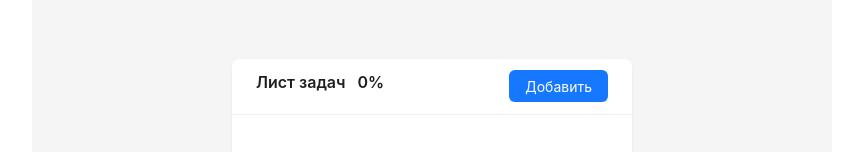
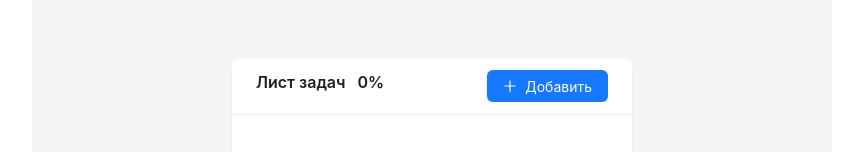
Before and after one commit to AlexandrInita/react-ts-todolist, a React (Vite) app: page / in a window 1280 px wide. Shown: the part 139-291 px from the top of the page, without its empty margins (208-1071 px from the left). Built offline with nearby package versions, Linux system fonts and the light colour scheme.

Commit message:
add icons

```diff
--- a/package.json
+++ b/package.json
@@ -10,6 +10,7 @@
     "preview": "vite preview"
   },
   "dependencies": {
+    "@ant-design/icons": "^5.2.6",
     "@reduxjs/toolkit": "^2.0.1",
     "antd": "^5.12.8",
     "react": "^18.2.0",
--- a/src/components/MainPage/NewTaskEditor.tsx
+++ b/src/components/MainPage/NewTaskEditor.tsx
@@ -7,6 +7,9 @@ import {
   Button
 } from 'antd'
 import { TTask } from '../../types/task'
+import {
+  PlusOutlined,
+} from '@ant-design/icons'
 
 type TProps = {
   addNewTask: (newTask: TTask) => void,
@@ -43,6 +46,7 @@ const NewTaskEditor: FC<TProps> = ({ addNewTask }: TProps ) => {
       />
       <Button
         type="primary"
+        icon={<PlusOutlined />}
         style={{ marginTop: '8px' }}
         onClick={addTask}
       >
--- a/src/pages/MainPage.tsx
+++ b/src/pages/MainPage.tsx
@@ -11,10 +11,14 @@ import NewTaskEditor from '../components/MainPage/NewTaskEditor'
 import { TTask } from '../types/task'
 import TaskList from '../components/MainPage/TaskList'
 import useLocalStorage from '../hooks/localStorage/localStorage'
+import {
+  LeftOutlined,
+  PlusOutlined,
+} from '@ant-design/icons'
 
 const MainPage: FC = () => {
   const [tasks, setTasks] = useLocalStorage<TTask[]>([], 'tasks')
-  const [addState, setAddState] = useState(false)
+  const [isAddState, setIsAddState] = useState(false)
 
   const completedTaskPersent = tasks.reduce((ac, cur) => { return ac + Number(cur.completed) }, 0) / tasks.length * 100
 
@@ -43,11 +47,11 @@ const MainPage: FC = () => {
 
   const addNewTask = (newTask: TTask) => {
     setTasks([...tasks, newTask])
-    switchAddState()
+    switchIsAddState()
   }
 
-  const switchAddState = () => {
-    setAddState(state => state = !state)
+  const switchIsAddState = () => {
+    setIsAddState(state => state = !state)
   }
 
   return (
@@ -60,14 +64,20 @@ const MainPage: FC = () => {
               {completedTaskPersent}%
               </span>
           </span>
-          <Button type="primary" onClick={switchAddState}>{addState ? 'Назад' : 'Добавить'}</Button>
+          <Button
+            type={isAddState ? 'text' : 'primary'}
+            icon={isAddState ? <LeftOutlined /> : <PlusOutlined />}
+            onClick={switchIsAddState}
+          >
+           { isAddState ? 'Назад' : 'Добавить' }
+          </Button>
         </div>
       }
         bordered={false}
         style={{ height: '400px', width: '400px' }}
       >
         {
-          addState ?
+          isAddState ?
             <NewTaskEditor addNewTask={addNewTask} />
             :
             <TaskList
@@ -75,6 +85,9 @@ const MainPage: FC = () => {
               changeCompleted={changeCompleted}
             />
         }
+        {
+
+        }
       </Card>
     </div>
   )
```
Also changed, not shown: 1 other file (tests, documents, lock files or other folders).
